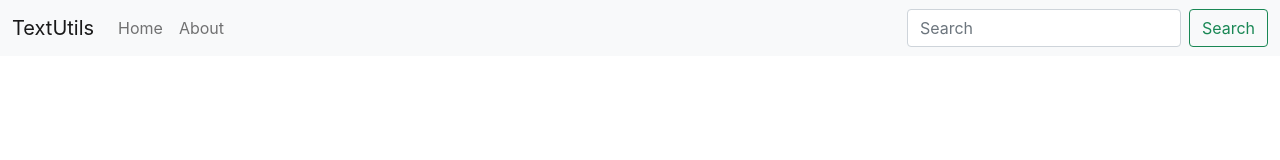
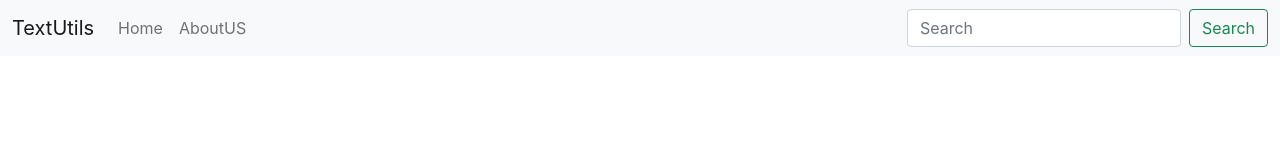
Before and after one commit to rudanijemin/React-js-, a React (Create React App) app: page / in a window 1280 px wide. Shown: the top 160 px of the page. Built offline with nearby package versions, Linux system fonts and the light colour scheme.

Commit message:
Props and PropTypes

```diff
--- a/src/App.js
+++ b/src/App.js
@@ -1,33 +1,12 @@
 
+import Navbar from './components/Navbar';
 import './App.css';
 
 function App() {
   return (
    <>
-    <nav className="navbar navbar-expand-lg navbar-light bg-light">
-  <div className="container-fluid">
-    <a className="navbar-brand" href="/">TextUtils</a>
-    <button className="navbar-toggler" type="button" data-bs-toggle="collapse" data-bs-target="#navbarSupportedContent" aria-controls="navbarSupportedContent" aria-expanded="false" aria-label="Toggle navigation">
-      <span className="navbar-toggler-icon"></span>
-    </button>
-    <div className="collapse navbar-collapse" id="navbarSupportedContent">
-      <ul className="navbar-nav me-auto mb-2 mb-lg-0">
-        <li className="nav-item">
-          <a className="nav-link " aria-current="page" href="/">Home</a>
-        </li>
-        <li className="nav-item">
-          <a className="nav-link" href="/">About</a>
-        </li>
+  <Navbar title="TextUtils" aboutText="AboutUS"/>
 
-
-      </ul>
-      <form className="d-flex">
-        <input className="form-control me-2" type="search" placeholder="Search" aria-label="Search"/>
-        <button className="btn btn-outline-success" type="submit">Search</button>
-      </form>
-    </div>
-  </div>
-</nav>
    </>
   );
 }
--- /dev/null
+++ b/src/components/Navbar.js
@@ -0,0 +1,45 @@
+import React from 'react';
+import PropTypes from 'prop-types';
+
+export default function Navbar(props) {
+  return (
+    <nav className="navbar navbar-expand-lg navbar-light bg-light">
+    <div className="container-fluid">
+      <a className="navbar-brand" href="/">{props.title}</a>
+      <button className="navbar-toggler" type="button" data-bs-toggle="collapse" data-bs-target="#navbarSupportedContent" aria-controls="navbarSupportedContent" aria-expanded="false" aria-label="Toggle navigation">
+        <span className="navbar-toggler-icon"></span>
+      </button>
+      <div className="collapse navbar-collapse" id="navbarSupportedContent">
+        <ul className="navbar-nav me-auto mb-2 mb-lg-0">
+          <li className="nav-item">
+            <a className="nav-link " aria-current="page" href="/">Home</a>
+          </li>
+          <li className="nav-item">
+            <a className="nav-link" href="/">{props.aboutText}</a>
+          </li>
+
+
+        </ul>
+        <form className="d-flex">
+          <input className="form-control me-2" type="search" placeholder="Search" aria-label="Search"/>
+          <button className="btn btn-outline-success" type="submit">Search</button>
+        </form>
+      </div>
+    </div>
+  </nav>
+  )
+}
+
+
+//this is a proptypes
+// title: PropTypes.string means title always string jj write karvu bhulthi nunmer hse to eror return thse
+Navbar.propTypes={
+  title: PropTypes.string,
+  aboutText:PropTypes.string
+}
+//defaultprops koi value pass nai thai hoii to default je value hse print thse
+Navbar.defaultProps={
+  title:"TextUtils",
+  aboutText:"AboutUS.."
+
+};
```
